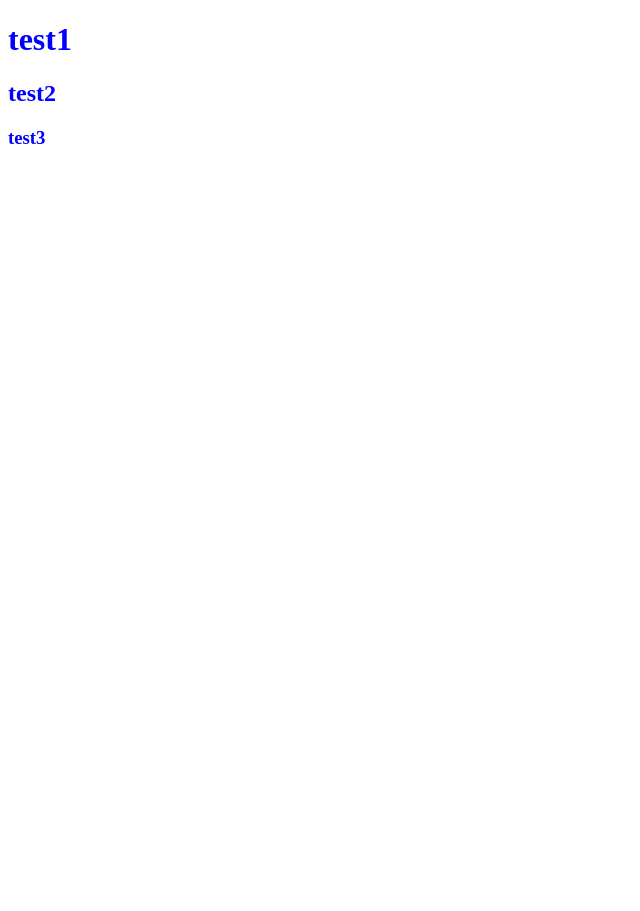
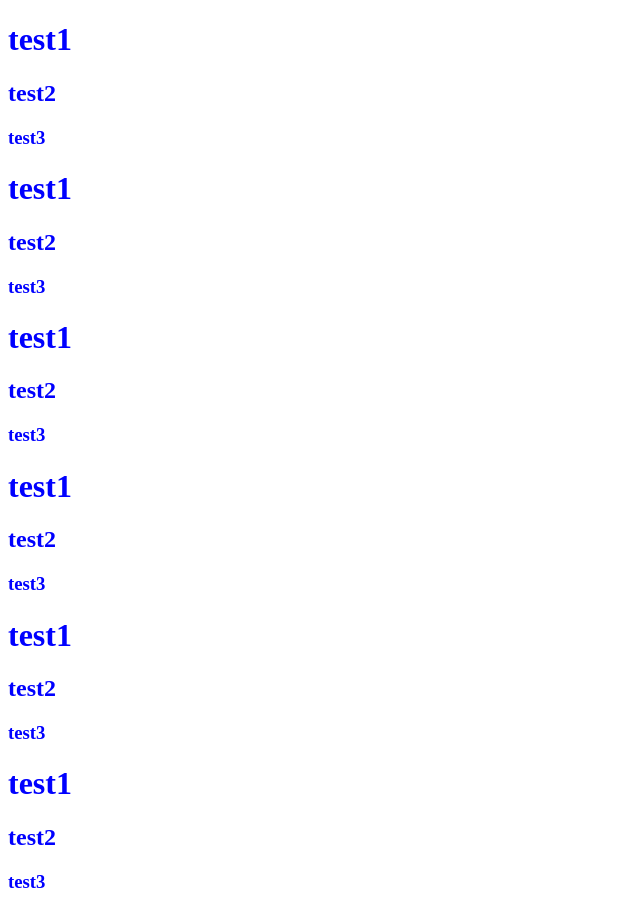
Before and after one commit to gabrxiel29/test1, a plain HTML site: page index.html in a window 1280 px wide. Shown: the whole page, without its empty margins (0-640 px from the left). Before the commit the page ends 800 px from the top, so only its background shows below. Drawn offline with Linux system fonts and the light colour scheme.

Commit message:
Segundo commit

```diff
--- a/index.html
+++ b/index.html
@@ -11,5 +11,20 @@
     <h1>test1</h1>
     <h2>test2</h2>
     <h3>test3</h3>
+    <h1>test1</h1>
+    <h2>test2</h2>
+    <h3>test3</h3>
+    <h1>test1</h1>
+    <h2>test2</h2>
+    <h3>test3</h3>
+    <h1>test1</h1>
+    <h2>test2</h2>
+    <h3>test3</h3>
+    <h1>test1</h1>
+    <h2>test2</h2>
+    <h3>test3</h3>
+    <h1>test1</h1>
+    <h2>test2</h2>
+    <h3>test3</h3>
 </body>
 </html>
```
